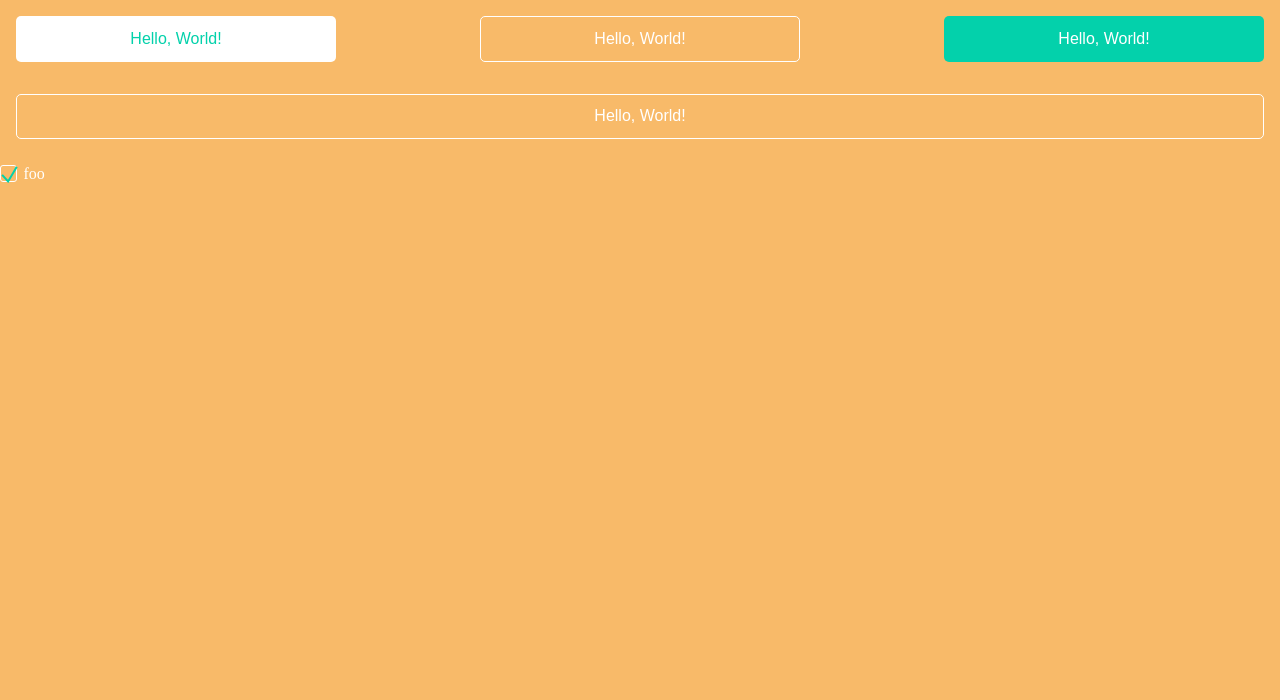
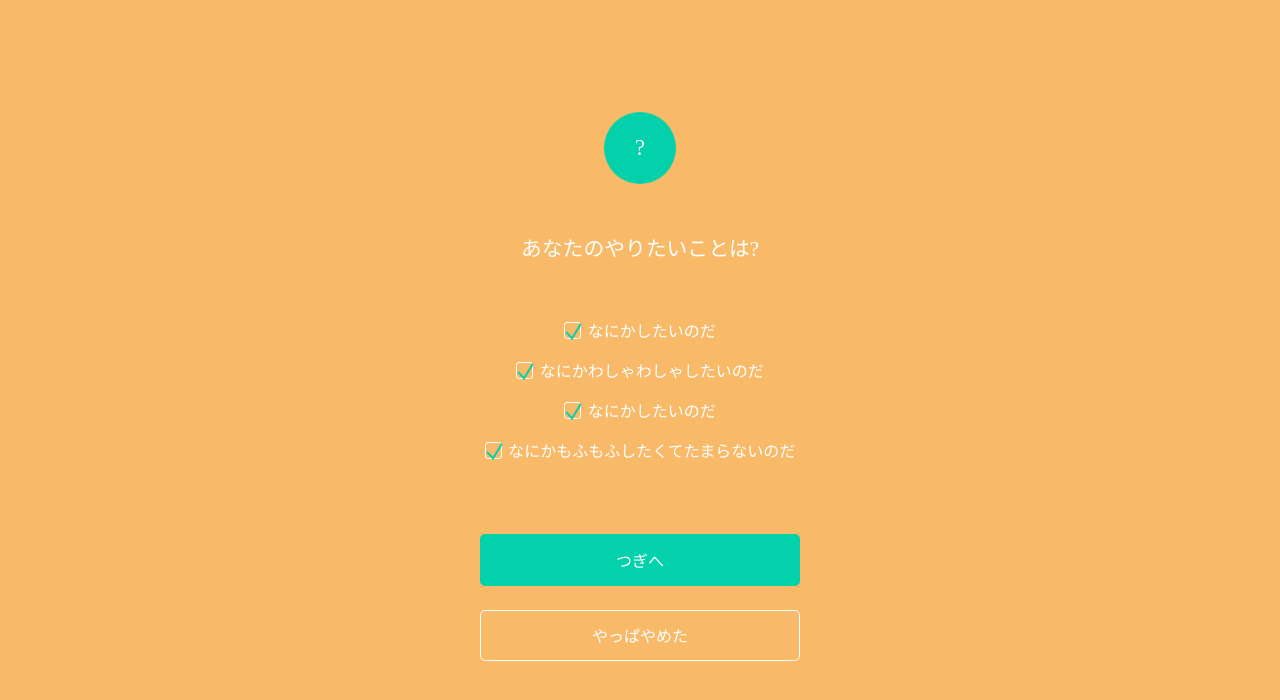
Before and after one commit to impv/frontend-adventure-guide, a React app: page / in a window 1280 px wide. Shown: the top 700 px of the page. Built offline with nearby package versions, Linux system fonts and the light colour scheme; the HTML template or start-up script is replaced by a standard one.

Commit message:
:art: Update sample page

```diff
--- a/src/components/App/index.tsx
+++ b/src/components/App/index.tsx
@@ -4,45 +4,33 @@ import styled, { ThemeProvider } from 'styled-components'
 
 import Button from '~/components/Button'
 import CheckItem from '~/components/CheckItem'
+import Page from '~/components/Page'
+import PageFooter from '~/components/PageFooter'
+import PageHeader from '~/components/PageHeader'
 
-import { theme, Themed } from '~/styles/theme'
+import { theme } from '~/styles/theme'
 
-type ContainerProps = Themed
-
-const Container = styled.div`
-  position: absolute;
-  top: 0;
-  right: 0;
-  bottom: 0;
-  left: 0;
-
-  background-color: ${(props: ContainerProps) => props.theme.baseColor}
-
-  overflow: auto;
-`
-
-const Buttons = styled.div`
-  display: flex;
-  padding: 1em;
-
-  justify-content: space-between;
-`
+const wants = [
+  'なにかしたいのだ',
+  'なにかわしゃわしゃしたいのだ',
+  'なにかしたいのだ',
+  'なにかもふもふしたくてたまらないのだ'
+]
 
 const App: React.StatelessComponent = () => (
   <ThemeProvider theme={theme}>
-    <Container>
-      <Buttons>
-        <Button>Hello, World!</Button>
-        <Button type="outline">Hello, World!</Button>
-        <Button type="primary">Hello, World!</Button>
-      </Buttons>
-      <Buttons>
-        <Button type="outline" block>
-          Hello, World!
-        </Button>
-      </Buttons>
-      <CheckItem checked>foo</CheckItem>
-    </Container>
+    <Page>
+      <PageHeader iconText="?">あなたのやりたいことは?</PageHeader>
+      {wants.map((want, i) => (
+        <CheckItem key={i} checked>
+          {want}
+        </CheckItem>
+      ))}
+      <PageFooter>
+        <Button type="primary">つぎへ</Button>
+        <Button type="outline">やっぱやめた</Button>
+      </PageFooter>
+    </Page>
   </ThemeProvider>
 )
 
```
